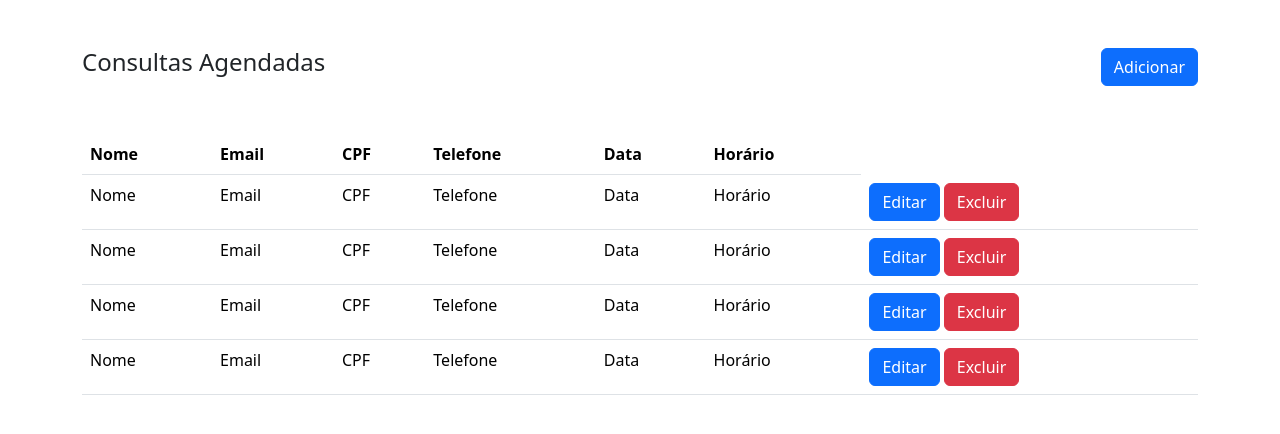
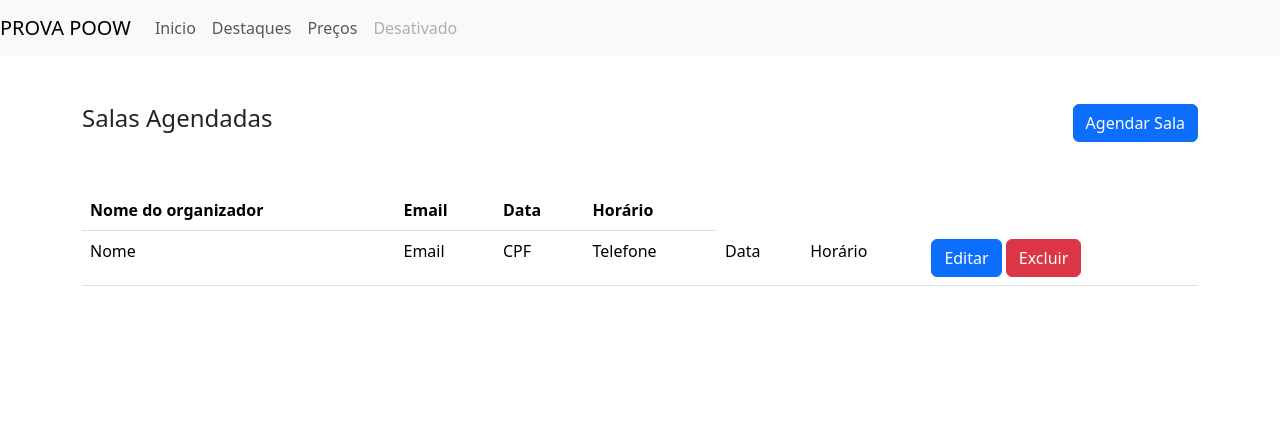
Before and after one commit to jacielyalice/prova-poow, a PHP site: page / in a window 1280 px wide. Shown: the top 434 px of the page. Run offline with PHP 8.4, Linux system fonts and the light colour scheme.

Commit message:
cadastra sala, agendar sala

```diff
--- a/actions/config.php
+++ b/actions/config.php
@@ -2,8 +2,8 @@
 
 $servername="lacolhost";
 $username= "root";
-$passwod= "";
-$dbname= "prova";
+$password= "";
+$dbname= "sistema-reuniao";
 
 try{
     $conn= new PDO("mysql:horst=$servername;dbname=$dbname", $username,$password);
--- a/index.php
+++ b/index.php
@@ -8,10 +8,10 @@
 <div class="container">
     <div class="d-flex justify-content-between mt-5">
         <div>
-            <h4>Consultas Agendadas</h4>
+            <h4>Salas Agendadas</h4>
         </div>
         <div>
-            <a href="adicionar.php" class="btn btn-primary">Adicionar</a>
+            <a href="agendamento.php" class="btn btn-primary">Agendar Sala</a>
         </div>
 
     </div>
@@ -22,10 +22,8 @@
         <table class="table table-hover">
             <thead>
                 <tr>
-                    <th>Nome</th>
+                    <th>Nome do organizador</th>
                     <th>Email</th>
-                    <th>CPF</th>
-                    <th>Telefone</th>
                     <th>Data</th>
                     <th>Horário</th>
                 </tr>
@@ -44,46 +42,8 @@
                         <button class="btn btn-danger">Excluir</button>
                     </td>
                 </tr>
-                <tr>
-                    <td>Nome</td>
-                    <td>Email</td>
-                    <td>CPF</td>
-                    <td>Telefone</td>
-                    <td>Data</td>
-                    <td>Horário</td>
-                    <td>
-                        <button class="btn btn-primary">Editar</button>
-                        <button class="btn btn-danger">Excluir</button>
-                    </td>
-                <tr>
-                    <td>Nome</td>
-                    <td>Email</td>
-                    <td>CPF</td>
-                    <td>Telefone</td>
-                    <td>Data</td>
-                    <td>Horário</td>
-                    <td>
-                        <button class="btn btn-primary">Editar</button>
-                        <button class="btn btn-danger">Excluir</button>
-                    </td>
-                <tr>
-                    <td>Nome</td>
-                    <td>Email</td>
-                    <td>CPF</td>
-                    <td>Telefone</td>
-                    <td>Data</td>
-                    <td>Horário</td>
-                    <td>
-                        <button class="btn btn-primary">Editar</button>
-                        <button class="btn btn-danger">Excluir</button>
-                    </td>
-
-
-                </tr>
             </body>
         </table>
-
     </div>
 
-
-    <?php include './layout/header.php'; ?>
+    <?php include './layout/footer.php'; ?>
--- a/layout/header.php
+++ b/layout/header.php
@@ -8,4 +8,26 @@
     <link href="https://cdn.jsdelivr.net/npm/bootstrap@5.3.3/dist/css/bootstrap.min.css" rel="stylesheet" integrity="sha384-QWTKZyjpPEjISv5WaRU9OFeRpok6YctnYmDr5pNlyT2bRjXh0JMhjY6hW+ALEwIH" crossorigin="anonymous">
 </head>
 
+<nav class="navbar navbar-expand-lg navbar-light bg-light">
+  <a class="navbar-brand" href="#">PROVA POOW</a>
+  <button class="navbar-toggler" type="button" data-toggle="collapse" data-target="#navbarNav" aria-controls="navbarNav" aria-expanded="false" aria-label="Alterna navegação">
+    <span class="navbar-toggler-icon"></span>
+  </button>
+  <div class="collapse navbar-collapse" id="navbarNav">
+    <ul class="navbar-nav">
+      <li class="nav-item active">
+        <a class="nav-link" href="./index.php">Inicio</span></a>
+      </li>
+      <li class="nav-item">
+        <a class="nav-link" href="#">Destaques</a>
+      </li>
+      <li class="nav-item">
+        <a class="nav-link" href="#">Preços</a>
+      </li>
+      <li class="nav-item">
+        <a class="nav-link disabled" href="#">Desativado</a>
+      </li>
+    </ul>
+  </div>
+</nav>
 <body>
```
Also changed, not shown: actions/agendamento.php (added, +29 -0 lines), actions/cadastrarSalas.php (added, +19 -0 lines), actions/editarsalas.php (added, +34 -0 lines), actions/processAdicionar.php (deleted, +0 -9 lines), adicionar.php (deleted, +0 -64 lines), agendamento.php (added, +65 -0 lines), cadastrosala.php (added, +37 -0 lines), layout/footer.php (renamed from layout/footee.php), 1 other file.
